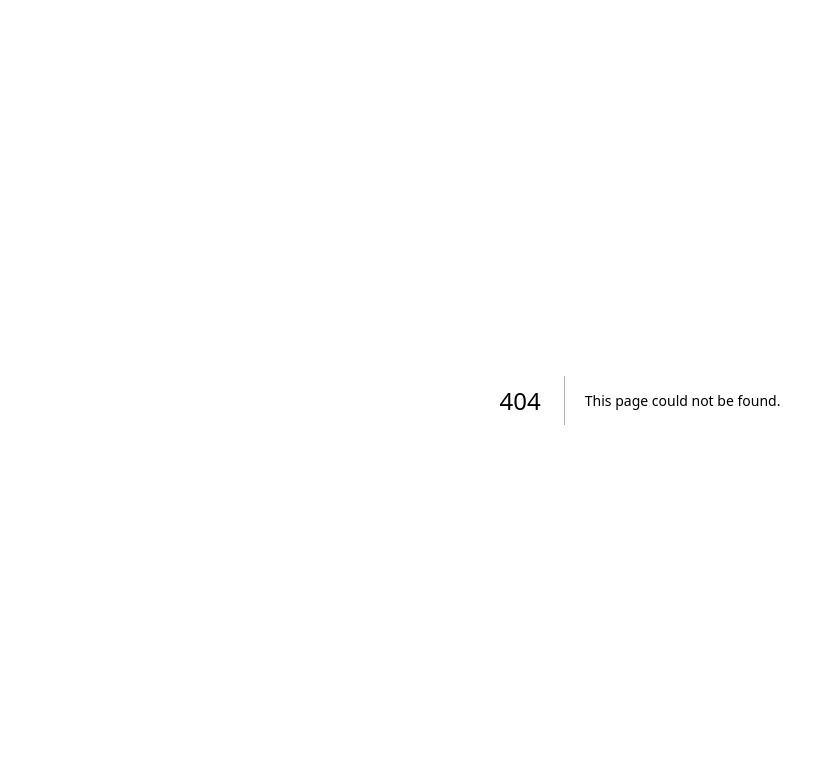
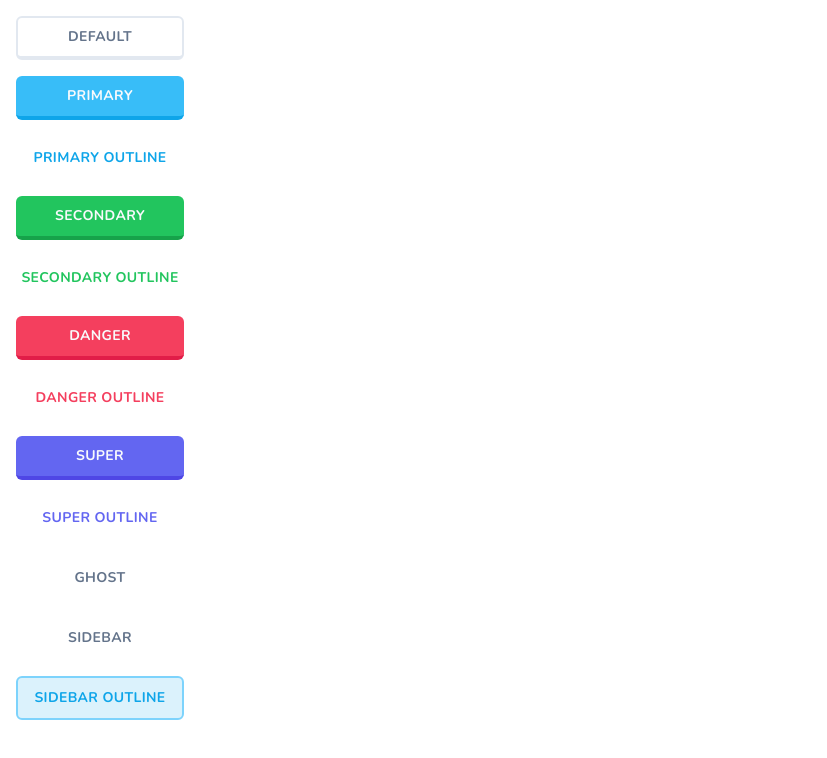
Before and after one commit to charlottewiltshire0/ShareLearn, a Next.js app: page /button in a window 1280 px wide. Before the commit this address had no page. Shown: the top 758 px of the page, without its empty margins (0-827 px from the left). Built offline with nearby package versions, Linux system fonts and the light colour scheme.

Commit message:
Created css for buttons

```diff
--- /dev/null
+++ b/app/button/page.tsx
@@ -0,0 +1,46 @@
+import {Button} from "@/components/ui/button";
+
+const ButtonPage = () => {
+    return (
+        <div className="p-4 space-y-4 flex flex-col max-w-[200px]">
+            <Button variant="default">
+                Default
+            </Button>
+            <Button variant="primary">
+                Primary
+            </Button>
+            <Button variant="primaryOutline">
+                Primary outline
+            </Button>
+            <Button variant="secondary">
+                Secondary
+            </Button>
+            <Button variant="secondaryOutline">
+                Secondary outline
+            </Button>
+            <Button variant="danger">
+                Danger
+            </Button>
+            <Button variant="dangerOutline">
+                Danger outline
+            </Button>
+            <Button variant="super">
+                Super
+            </Button>
+            <Button variant="superOutline">
+                Super outline
+            </Button>
+            <Button variant="ghost">
+                Ghost
+            </Button>
+            <Button variant="sidebar">
+                SideBar
+            </Button>
+            <Button variant="sidebarOutline">
+                SideBar outline
+            </Button>
+        </div>
+    );
+};
+
+export default ButtonPage
--- a/app/page.tsx
+++ b/app/page.tsx
@@ -1,7 +1,9 @@
+import {Button} from "@/components/ui/button";
+
 export default function Home() {
   return (
       <div className="text-2xl">
-        <p>Hello ShareLearn</p>
+        <Button>Click Me!</Button>
       </div>
   )
 }
--- a/components/ui/button.tsx
+++ b/components/ui/button.tsx
@@ -5,25 +5,29 @@
 import { cn } from "@/lib/utils"
 
 const buttonVariants = cva(
-  "inline-flex items-center justify-center whitespace-nowrap rounded-md text-sm font-medium ring-offset-background transition-colors focus-visible:outline-none focus-visible:ring-2 focus-visible:ring-ring focus-visible:ring-offset-2 disabled:pointer-events-none disabled:opacity-50",
+  "inline-flex items-center justify-center whitespace-nowrap rounded-md text-sm font-bold ring-offset-background transition-colors focus-visible:outline-none focus-visible:ring-2 focus-visible:ring-ring focus-visible:ring-offset-2 disabled:pointer-events-none disabled:opacity-50 uppercase tracking-wide",
   {
     variants: {
       variant: {
-        default: "bg-primary text-primary-foreground hover:bg-primary/90",
-        destructive:
-          "bg-destructive text-destructive-foreground hover:bg-destructive/90",
-        outline:
-          "border border-input bg-background hover:bg-accent hover:text-accent-foreground",
-        secondary:
-          "bg-secondary text-secondary-foreground hover:bg-secondary/80",
-        ghost: "hover:bg-accent hover:text-accent-foreground",
-        link: "text-primary underline-offset-4 hover:underline",
+          default: "bg-white text-black boarder-slate-200 border-2 border-b-4 active:border-b-2 hover:bg-slate-100 text-slate-500",
+          primary: "bg-sky-400 text-primary-foreground hover:bg-sky-400/90 border-sky-500 border-b-4 active:border-b-0",
+          primaryOutline: "bg-white text-sky-500 hover:bg-slate-100",
+          secondary: "bg-green-500 text-primary-foreground hover:bg-green-500/90 border-green-600 border-b-4 active:border-b-0",
+          secondaryOutline: "bg-white text-green-500 hover:bg-slate-100",
+          danger: "bg-rose-500 text-primary-foreground hover:bg-rose-500/90 border-rose-600 border-b-4 active:border-b-0",
+          dangerOutline: "bg-white text-rose-500 hover:bg-slate-100",
+          super: "bg-indigo-500 text-primary-foreground hover:bg-indigo-500/90 border-indigo-600 border-b-4 active:border-b-0",
+          superOutline: "bg-white text-indigo-500 hover:bg-slate-100",
+          ghost: "bg-transparent text-slate-500 border-transparent border-0 hover:bg-slate-100",
+          sidebar: "bg-transparent text-slate-500 border-transparent border-0 hover:bg-slate-100 transition-none",
+          sidebarOutline: "bg-sky-500/15 text-sky-500 border-sky-300 border-2 hover:bg-sky-500/20 transition-none",
       },
       size: {
-        default: "h-10 px-4 py-2",
-        sm: "h-9 rounded-md px-3",
-        lg: "h-11 rounded-md px-8",
+        default: "h-11 px-4 py-2",
+        sm: "h-9 px-3",
+        lg: "h-12 px-8",
         icon: "h-10 w-10",
+        rounded: "rounded-full",
       },
     },
     defaultVariants: {
```
